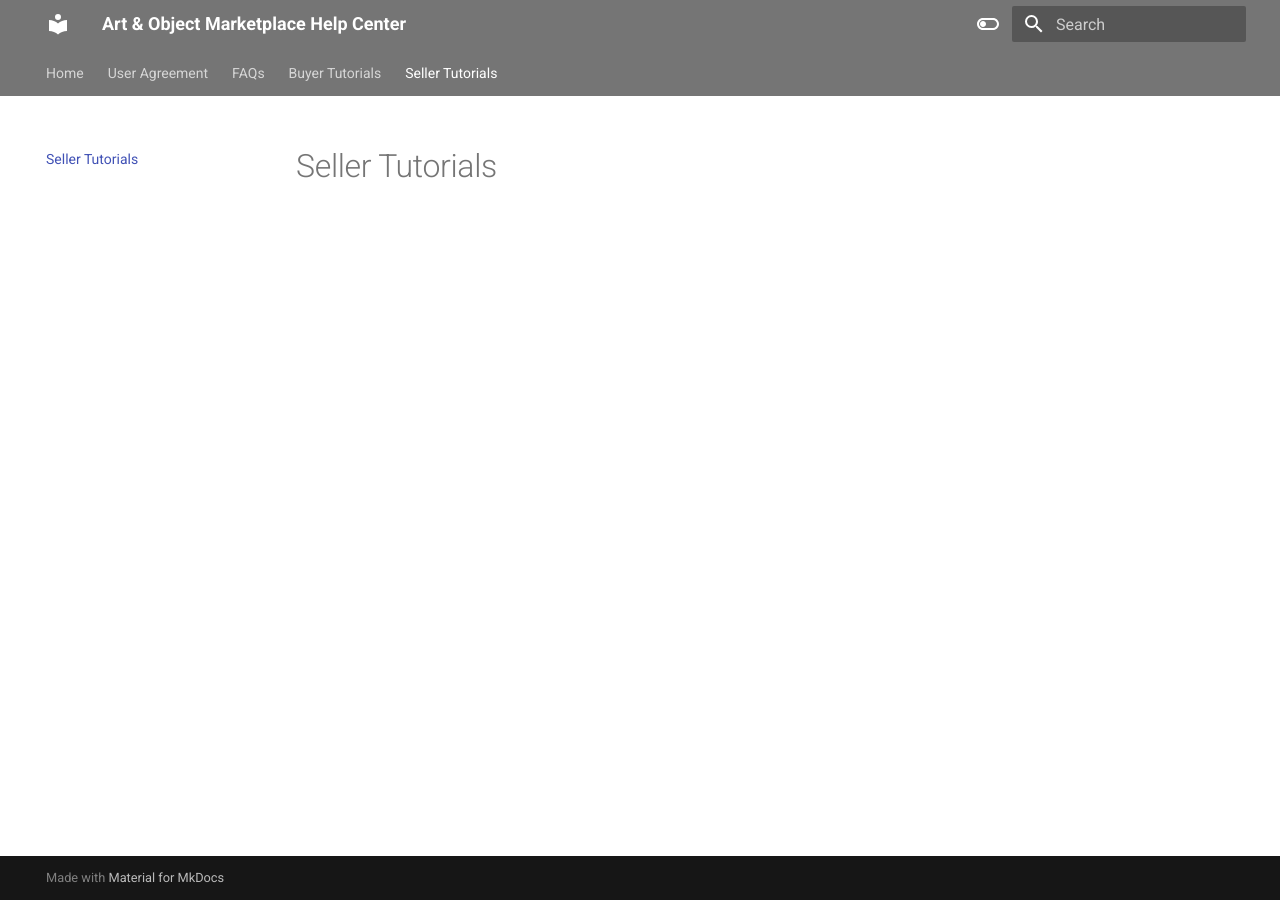
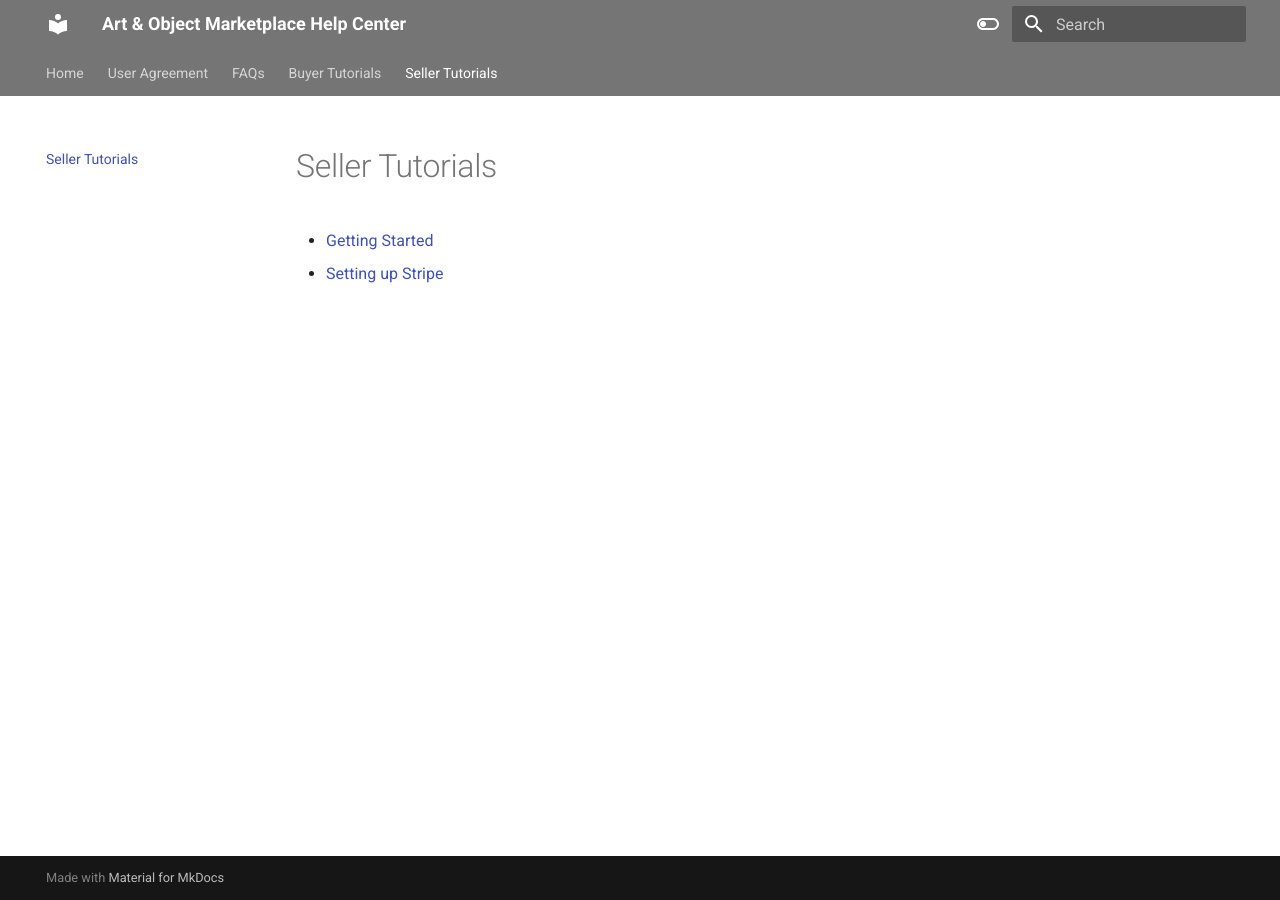
Before and after one commit to Journalistic/marketplace-docs, an MkDocs documentation site: the page built from docs/sellertutor.md, in a window 1280 px wide. Built offline with MkDocs 1.6.1 and Material for MkDocs 9.7.7, drawn with Linux system fonts in a browser that asks for light colours.

Commit message:
setting up links again

```diff
--- a/docs/sellertutor.md
+++ b/docs/sellertutor.md
@@ -1 +1,4 @@
 # Seller Tutorials
+
+ * [Getting Started](sellers/firststeps.md)
+ * [Setting up Stripe](sellers/stripesetup.md)
```
